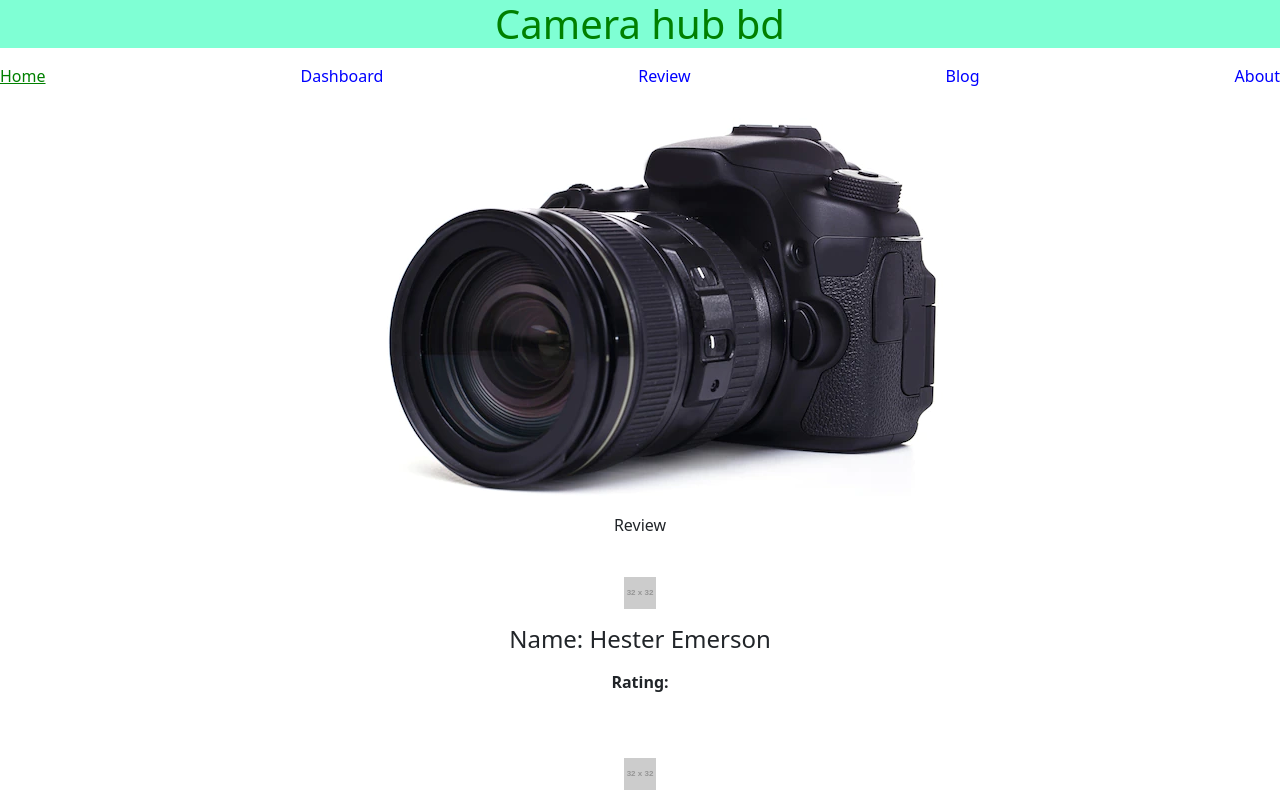
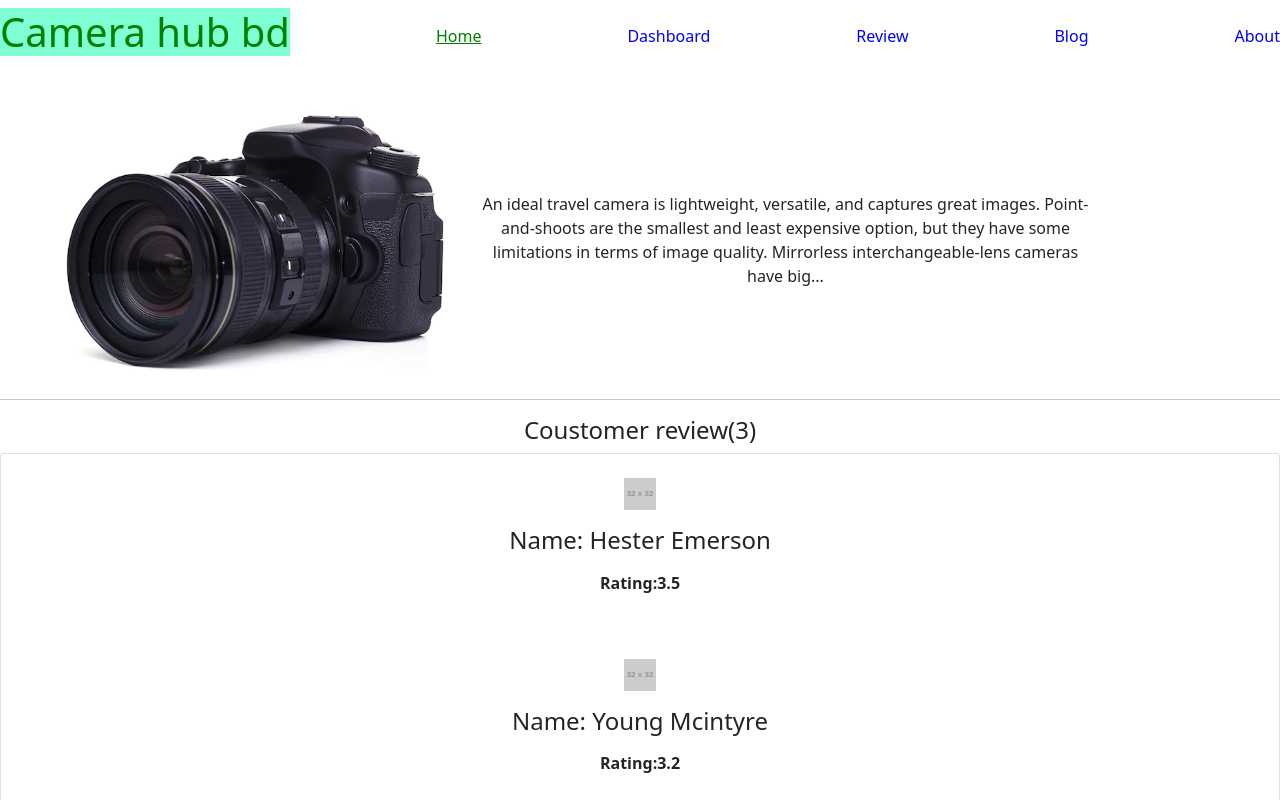
Before and after one commit to Raddiya/camera-hub, a React (Create React App) app: page / in a window 1280 px wide. Shown: the top 800 px of the page. Built offline with nearby package versions, Linux system fonts and the light colour scheme.

Commit message:
header done

```diff
--- a/public/product.json
+++ b/public/product.json
@@ -4,41 +4,41 @@
       "picture": "http://placehold.it/32x32",
       "name": "Hester Emerson",
       "about": "",
-      "rating": ""
+      "rating": "3.5"
     },
     {
       "id": "624bdefeba20ac4e2254a1f1",
       "picture": "http://placehold.it/32x32",
       "name": "Young Mcintyre",
       "about": "",
-      "rating": ""
+      "rating": "3.2"
     },
     {
       "id": "624bdefef1535451d64dcf36",
       "picture": "http://placehold.it/32x32",
       "name": "Perry Benton",
       "about": "",
-      "rating": ""
+      "rating": "4"
     },
     {
       "id": "624bdefe5dcebd1fe4684c7f",
       "picture": "http://placehold.it/32x32",
       "name": "Morse Curtis",
       "about": "",
-      "rating": ""
+      "rating": "4.5"
     },
     {
       "id": "624bdefe44be0c137756565a",
       "picture": "http://placehold.it/32x32",
       "name": "Millie Barron",
       "about": "",
-      "rating": ""
+      "rating": "5"
     },
     {
       "id": "624bdefef6eeab4f317155f0",
       "picture": "http://placehold.it/32x32",
       "name": "Gonzales Keller",
       "about": "",
-      "rating": ""
+      "rating": "5"
     }
   ]
--- a/src/Components/Header/Header.js
+++ b/src/Components/Header/Header.js
@@ -5,14 +5,14 @@ import CoustomLink from '../CoustomLink/CoustomLink';
 const Header = () => {
     return (
         <div>
-            <h1 className='web-name'>Camera hub bd</h1>
+
             <nav className='navbar'>
+                <h1 className='web-name'>Camera hub bd</h1>
                 <CoustomLink to="/">Home</CoustomLink>
                 <CoustomLink to="/dashboard">Dashboard</CoustomLink>
                 <CoustomLink to="/review">Review</CoustomLink>
                 <CoustomLink to="/blog">Blog</CoustomLink>
                 <CoustomLink to="/about">About</CoustomLink>
-
             </nav>
         </div>
 
--- /dev/null
+++ b/src/Components/Home/Home.css
@@ -0,0 +1,3 @@
+.camera img{
+    width:100%;
+}
--- a/src/Components/Home/Home.js
+++ b/src/Components/Home/Home.js
@@ -3,28 +3,29 @@ import Camera from '../image/dslr-camera.jpg'
 import { Link } from "react-router-dom";
 import useCard from "../Card/Card";
 import Review from "../Review/Review";
+import "./Home.css";
 
 const Home = () => {
     const [card, setCard] = useCard();
     return (
         <section>
-            <div>
-                <div>
-                    <img src={Camera} alt="Dslr" />
+            <div className='row container mt-4 align-items-center'>
+                <div className='camera col-lg-5 col-md-4' >
+                    <img className='img-fluid' src={Camera} alt="Dslr" />
                 </div>
-                <div>
-
+                 <div className='col-lg-7 col-md-8'>
+                An ideal travel camera is lightweight, versatile, and captures great images. Point-and-shoots are the smallest and least expensive option, but they have some limitations in terms of image quality. Mirrorless interchangeable-lens cameras have big...
                 </div>
             </div>
+            <hr></hr>
             <div>
-                <p>Review</p>
-                <div className="card-compo">
+                <h4>Coustomer review(3)</h4>
+                <div className="card">
                     {card.map(
-                        (item, index) => index < 3 && <Review product={item}></Review>
+                        (item, index) => index < 3 && <Review key={index} product={item}></Review>
                     )}
                 </div>
-                <div className=" d-flex justify-content-center"><Link className="reviewBtn" to="/review"> See more</Link>
-                </div>
+                <Link className="bg-primary text-white p-2 mb-2" to="/review"> See more</Link>
             </div>
 
         </section >
```
